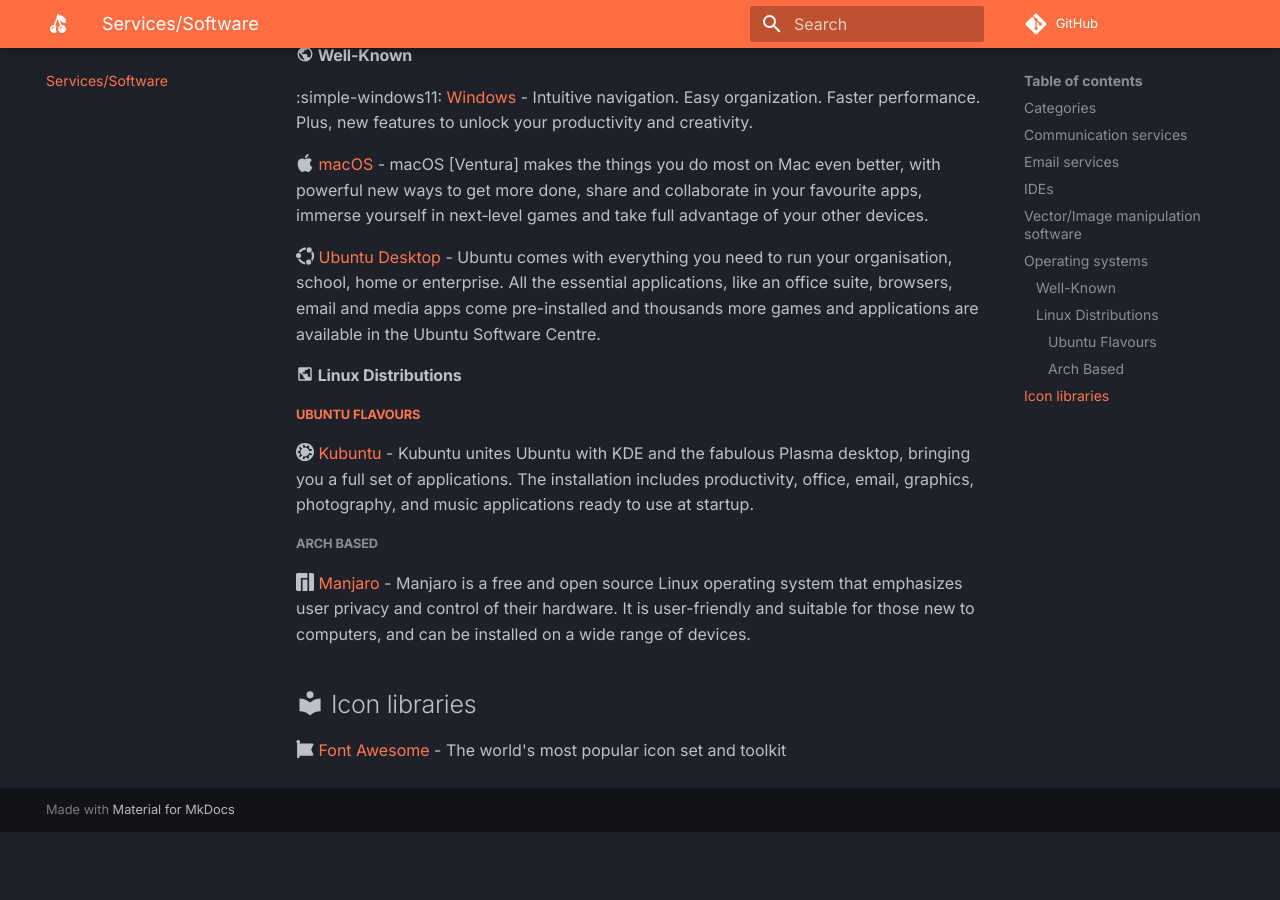
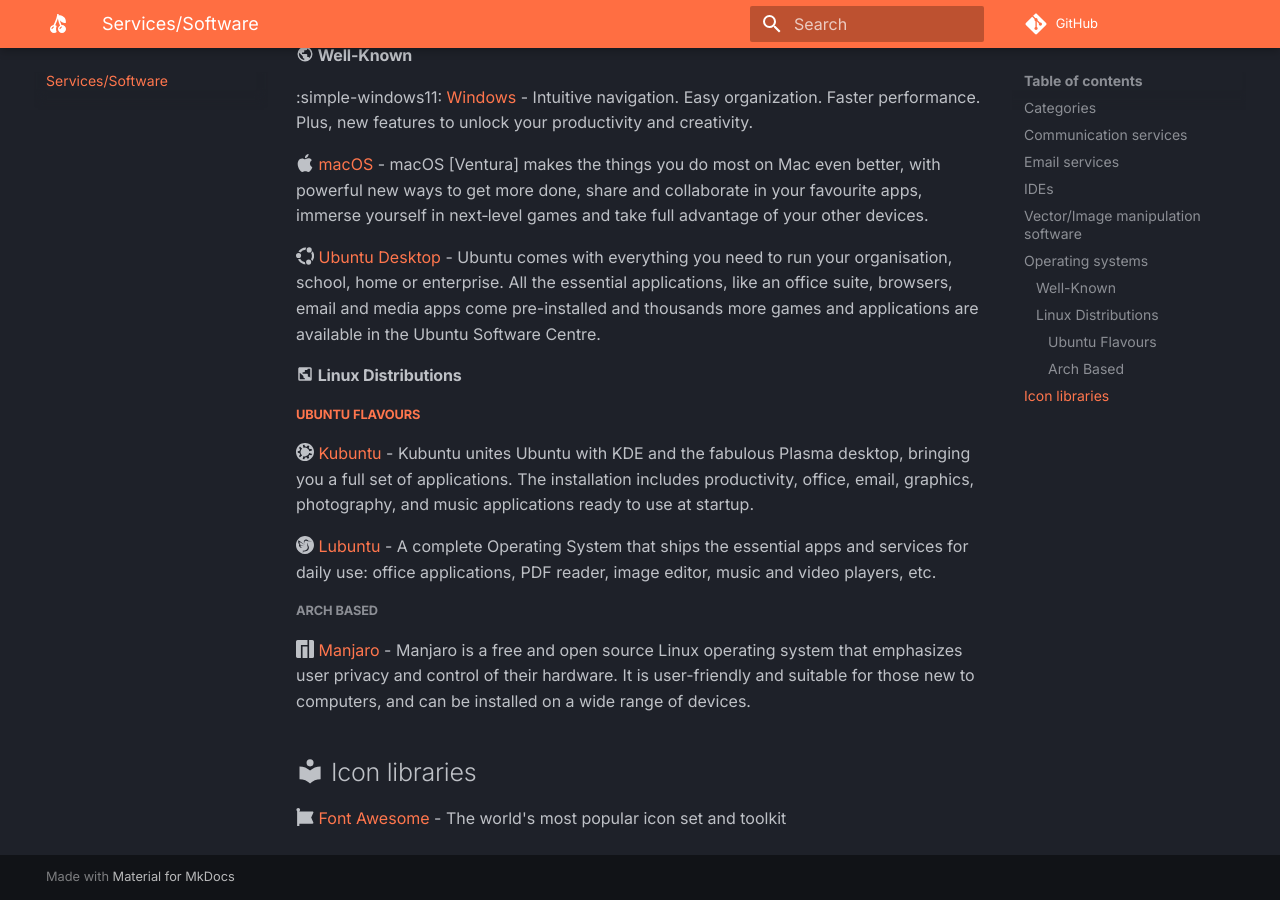
Before and after one commit to hamhimdev/fruit, an MkDocs documentation site: the page built from docs/docs.md, in a window 1280 px wide and 900 px high, scrolled down 2245 px. Built offline with MkDocs 1.6.1 and Material for MkDocs 9.7.7, drawn with Linux system fonts in a browser that asks for light colours; comment, search, counter and statistics services are not loaded; before the commit the page ends 3077 px from its top, so only the background shows below that.

Commit message:
Add Lubuntu

```diff
--- a/docs/docs.md
+++ b/docs/docs.md
@@ -77,6 +77,8 @@
 ##### [Ubuntu Flavours](https://ubuntu.com/desktop/flavours)
 :simple-kubuntu: [Kubuntu](http://kubuntu.org/) - Kubuntu unites Ubuntu with KDE and the fabulous Plasma desktop, bringing you a full set of applications. The installation includes productivity, office, email, graphics, photography, and music applications ready to use at startup.
 
+:simple-lubuntu: [Lubuntu](https://lubuntu.me/) - A complete Operating System that ships the essential apps and services for daily use: office applications, PDF reader, image editor, music and video players, etc.
+
 ##### Arch Based
 :simple-manjaro: [Manjaro](https://manjaro.org/) - Manjaro is a free and open source Linux operating system that emphasizes user privacy and control of their hardware. It is user-friendly and suitable for those new to computers, and can be installed on a wide range of devices.
 
```
